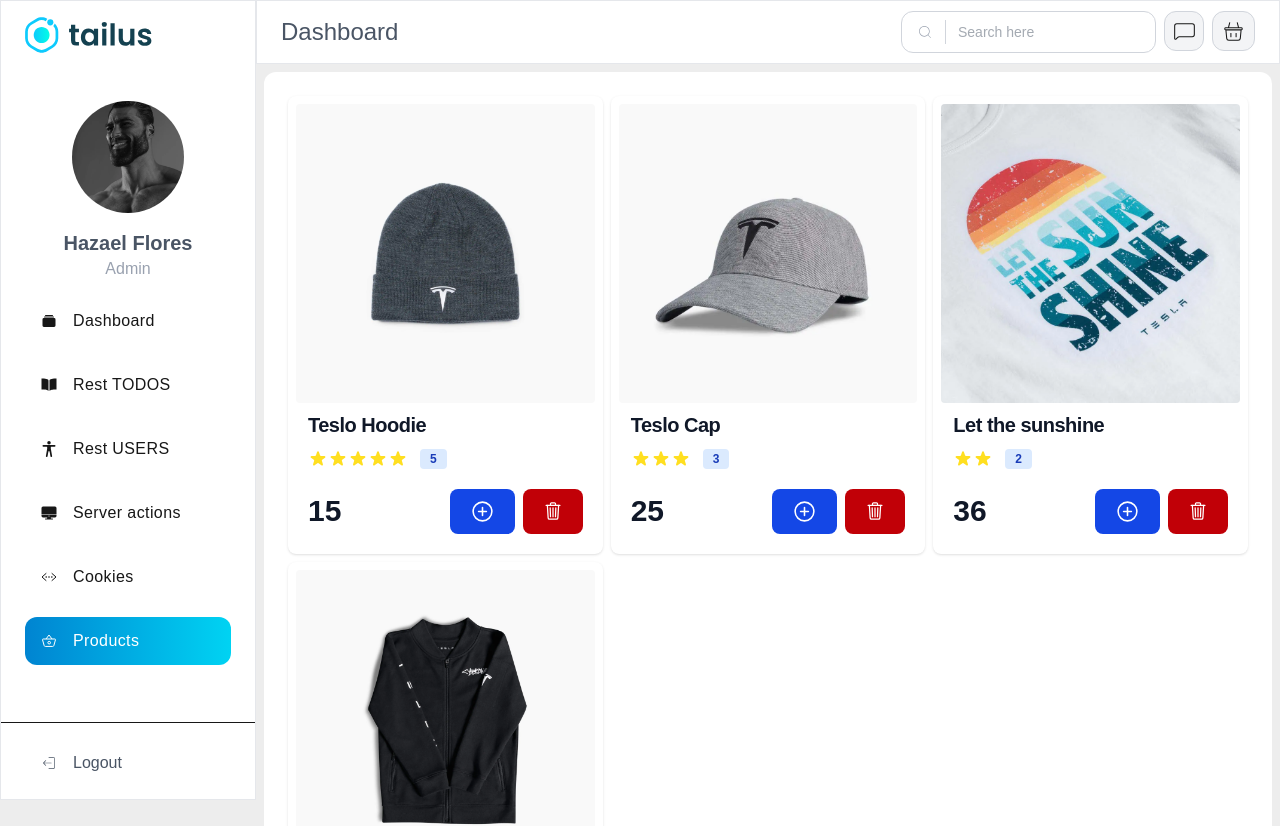
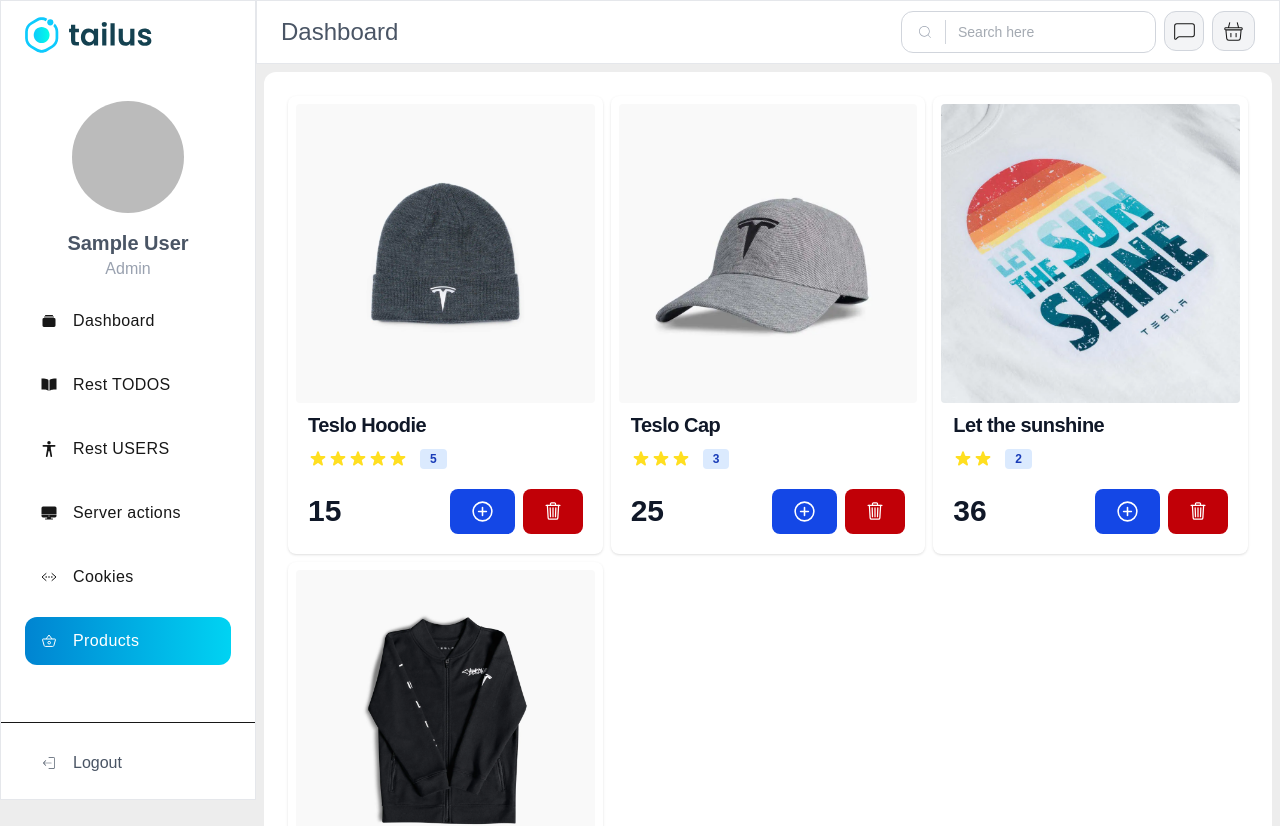
Before and after one commit to HazaFG/admin-todos, a Next.js app: page /dashboard/products in a window 1280 px wide. Shown: the top 826 px of the page. Built offline with nearby package versions, Linux system fonts and the light colour scheme; no server answers; sample sign-in values are in the browser's storage.

Commit message:
Tarea, mostrar informacion del usuario server side en el sidebar

```diff
--- a/next.config.ts
+++ b/next.config.ts
@@ -14,8 +14,11 @@
       {
         protocol: 'https',
         hostname: 'image.tmdb.org'
+      },
+      {
+        protocol: 'https',
+        hostname: 'avatars.githubusercontent.com'
       }
-
     ]
   }
 }
--- a/src/components/Sidebar.tsx
+++ b/src/components/Sidebar.tsx
@@ -3,6 +3,9 @@
 import { CiLogout, } from 'react-icons/ci';
 import { SidebarItem } from './SidebarItem';
 import { IoBasketOutline, IoBody, IoDesktop, IoBookSharp, IoAlbums, IoCodeWorkingOutline } from 'react-icons/io5';
+import { getServerSession } from 'next-auth';
+import { authOptions } from '@/app/api/auth/[...nextauth]/route';
+import { redirect } from 'next/navigation';
 
 const menuItems = [
   {
@@ -37,7 +40,16 @@
   },
 ]
 
-export const Sidebar = () => {
+export const Sidebar = async () => {
+
+  //Vamos a obtener la informacion del usuario para el sidebar, del lado del servidor, la informacion del usuario autenticado
+  const session = await getServerSession(authOptions)
+
+  if (!session) {
+    redirect('/api/auth/signin')
+  }
+
+
   return (
     <>
       <aside className="ml-[-100%] fixed z-10 top-0 pb-3 px-6 w-full flex flex-col justify-between h-screen border-r bg-white transition duration-300 md:w-4/12 lg:ml-0 lg:w-[25%] xl:w-[20%] 2xl:w-[15%] border border-gray-200 ">
@@ -52,13 +64,13 @@
 
           <div className="mt-8 text-center">
             <Image
-              src="/Gigachad.webp"
+              src={session.user?.image}
               alt=""
               width={45}
               height={45}
               className="w-10 h-10 m-auto rounded-full object-cover lg:w-28 lg:h-28"
             />
-            <h5 className="hidden mt-4 text-xl font-semibold text-gray-600 lg:block">Hazael Flores</h5>
+            <h5 className="hidden mt-4 text-xl font-semibold text-gray-600 lg:block">{session.user?.name}</h5>
             <span className="hidden text-gray-400 lg:block">Admin</span>
           </div>
 
```
